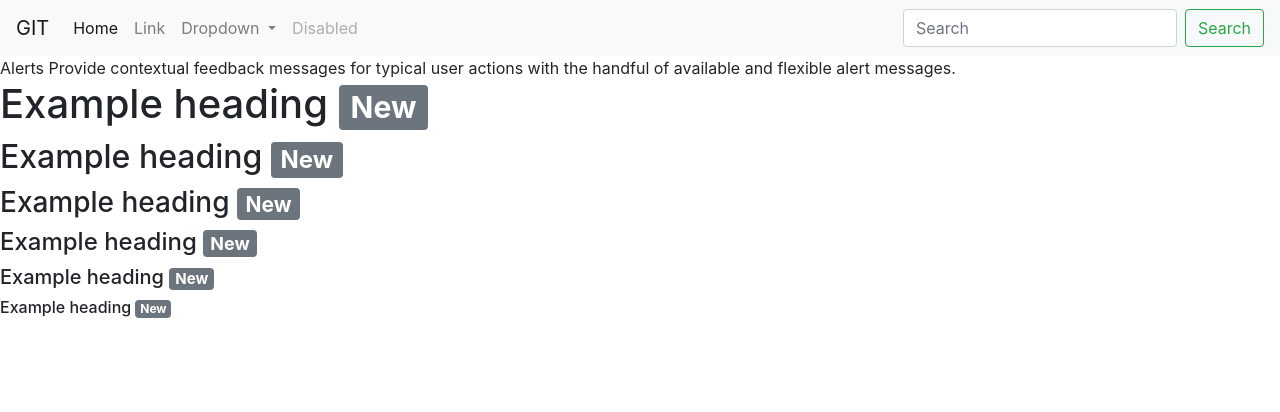
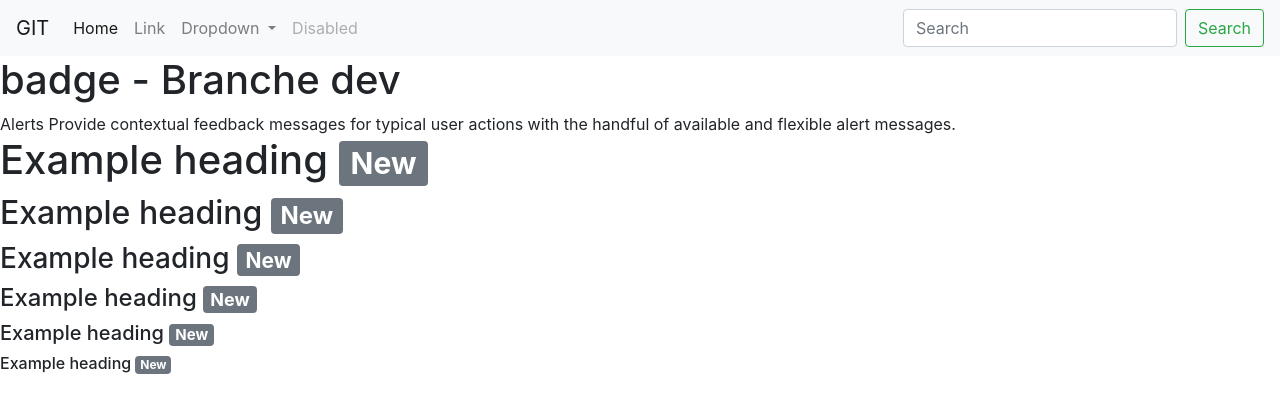
Before and after one commit to rayenhidri2709/git-afpa, a plain HTML site: page badge.html in a window 1280 px wide. Drawn offline with nearby package versions, Linux system fonts and the light colour scheme.

Commit message:
badge modif by dev

```diff
--- a/badge.html
+++ b/badge.html
@@ -45,7 +45,7 @@
     </form>
   </div>
 </nav>
-
+<h1>badge - Branche dev</h1>
 Alerts
 
 Provide contextual feedback messages for typical user actions with the handful of available and flexible alert messages.
```
